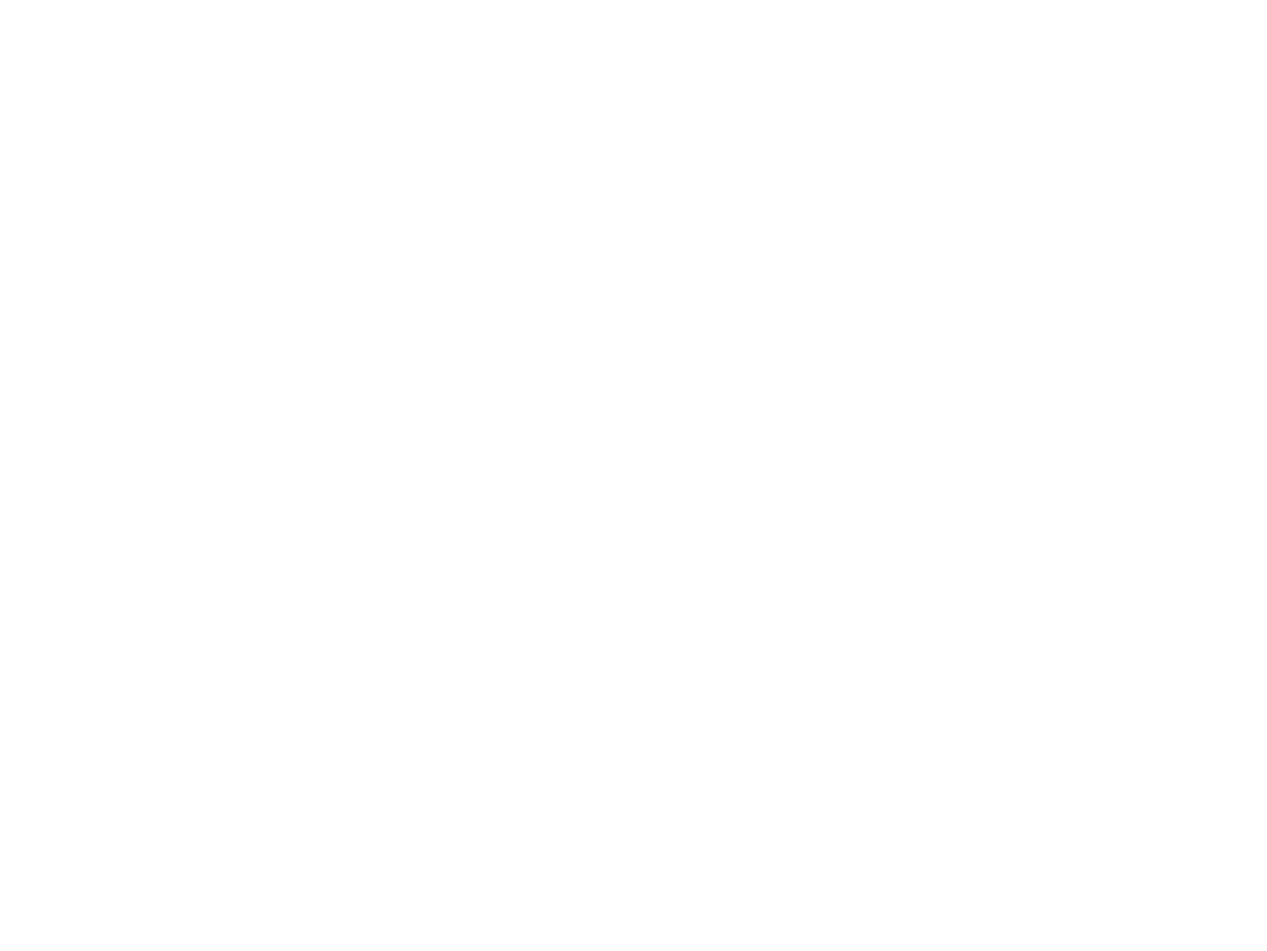
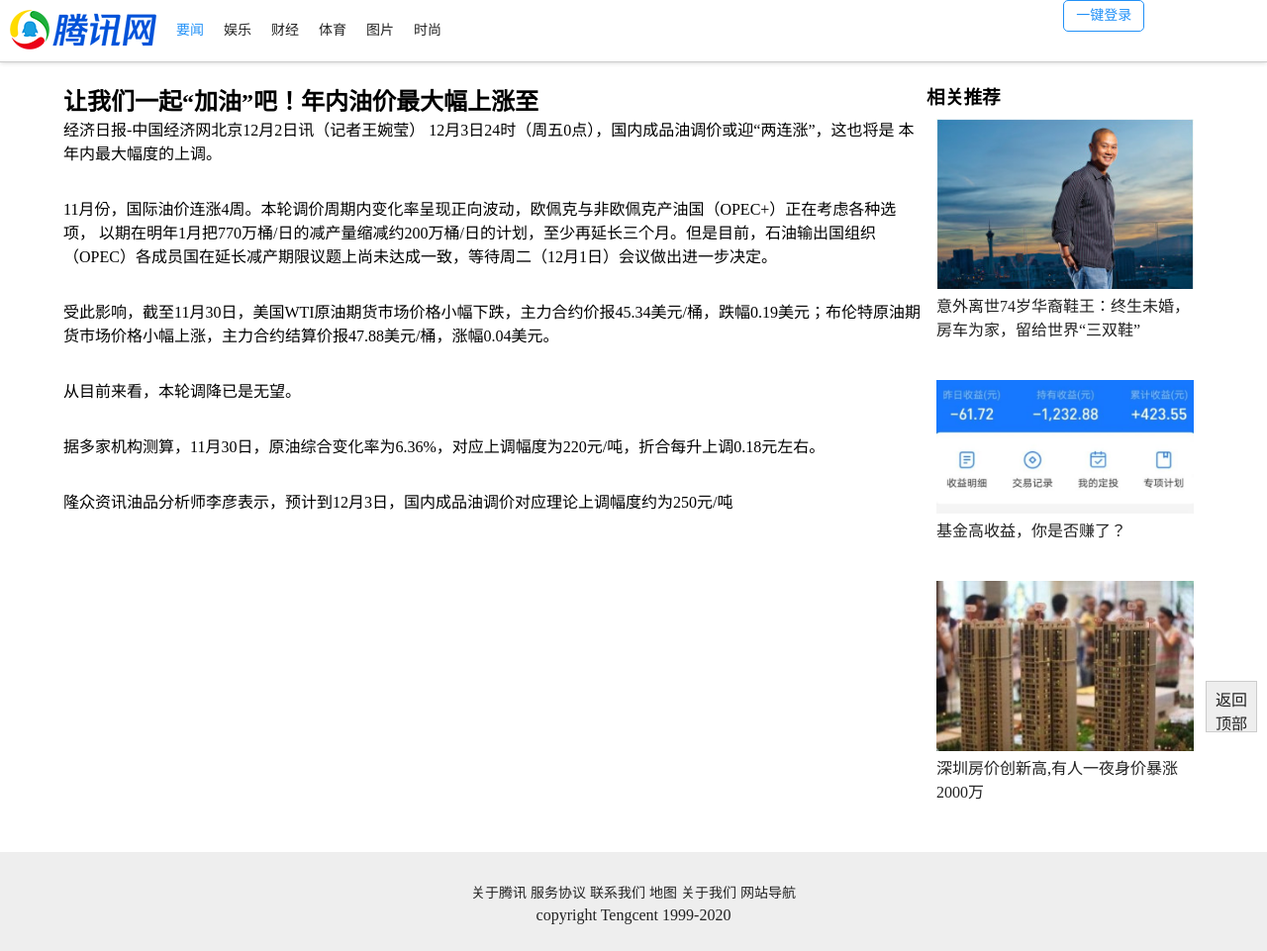
Before and after one commit to li-lus/newsproject, a plain HTML site: page index.html in a window 1280 px wide. Shown: the whole page at 99% size. Before the commit the page ends 800 px from the top, so only its background shows below. Drawn offline with Linux system fonts and the light colour scheme.

Commit message:
新增新闻详情页

```diff
--- /dev/null
+++ b/css/index.css
@@ -0,0 +1,173 @@
+/* 消除标签自带的内外边距 */
+*{
+    margin: 0;
+    padding: 0;
+}
+a{
+    /* 去除下划线 */
+    text-decoration: none;
+    color: #222;
+}
+li{
+    list-style: none;
+}
+
+/* 栅格布局 */
+/* 把网页划分成网格的样子  一定有行和单元格 */
+/* 先写行 */
+.grid{
+    /* 把盒子变成弹性盒子 */
+    display: flex;
+}
+/* .grid-cell-1,
+.grid-cell-2,
+.grid-cell-3,
+.grid-cell-4,
+.grid-cell-5,
+.grid-cell-6{
+    flex-wrap: wrap;
+} */
+/* 把行分成六等份 */
+.grid-cell-1{
+    flex-grow: 1;
+}
+.grid-cell-2{
+    flex-grow: 2;
+}
+.grid-cell-3{
+    flex-grow: 3;
+}
+.grid-cell-4{
+    flex-grow: 4;
+}
+.grid-cell-5{
+    flex-grow: 5;
+}
+.grid-cell-6{
+    flex-grow: 6;
+}
+#header{
+    width: 100%;
+    height: 62px;
+    border-bottom: 1px solid #ccc;
+    box-shadow: 0 0 5px #ccc;
+}
+.header-logo{
+    /* margin 上 右 下 左*/
+    margin: 10px 10px 0 10px;
+}
+.header-nav ul li{
+    float: left;
+    /*float: left;
+     用这个也可以
+     display:inline-block
+    */
+    /* 垂直居中 */
+    line-height: 62px;
+    /* 左右两边都有一个间距 */
+    /* margin:上下间距 左右间距 */
+    margin: 0 10px;
+    font-size: 14px;
+}
+
+#nav--active{
+    color: #2291F7;
+}
+.header-nav ul li a:hover{
+    color: #2291F7;
+    transition: all 600ms linear 0ms;
+}
+.right-box{
+    /* 垂直居中对于行标签可用，对于块标签不可用 */
+    line-height: 62px;
+}
+.right-box a{
+    display: block;
+    width: 80px;
+    height: 30px;
+    border: 1px solid #2291F7;
+    border-radius: 5px;
+    text-align: center;
+    line-height: 30px;
+    font-size: 14px;
+    color: #2291F7;
+}
+.right-box a:hover{
+    background: #f8ebfe;
+    transition: all 400ms linear 0ms;
+}
+#content{
+    width: 90%;
+    margin: 20px auto;
+}
+.container h1{
+    margin: 12px 0;
+    font-size: 34px;
+    color: #333;
+}
+.container p{
+    font-size: 16px;
+    margin-bottom: 32px;
+}
+.hot-new{
+    width: 270px;
+    margin-left: 10px;
+}
+.hot-new h3{
+    font-size: 24px;
+    margin-bottom: 10px;
+}
+.news-box{
+    margin-bottom: 20px;
+    padding: 10px;
+    width: 260px;
+}
+.news-box img{
+    width: 100%;
+}
+.news-box:hover{
+    border: 1px solid #eee;
+    border-radius: 5px;
+}
+.news-box:hover a{
+    color: #2291F7;
+    transition: all 400ms linear 0ms;
+}
+.news-box dt{
+    width: 260px;
+    overflow: hidden;
+    transition: all 400ms linear 0ms;
+}
+.news-box:hover img{
+    /* 转换放大 */
+    transform: scale(1.1);
+    transition: all 400ms linear 0ms;
+}
+#retrun-box{
+    width: 40px;
+    height: 40px;
+    padding: 5px;
+    background: #eee;
+    display: block;
+    position: fixed;
+    right: 10px;
+    bottom: 60px;
+    border: 1px solid #ccc;
+    text-align: center;
+}
+/* 底部样式 */
+#footer{
+    height: 100px;
+    background: #eee;
+    text-align: center;
+}
+#footer ul li{
+    display: inline-block;
+    margin-top: 30px;
+    margin-bottom: 5px;
+    font-size: 14px;
+}
+#footer ul li a:hover{
+    color: #2291F7;
+    transition: all 400ms linear 0ms;
+}
--- a/index.html
+++ b/index.html
@@ -3,9 +3,85 @@
 <head>
     <meta charset="UTF-8">
     <meta name="viewport" content="width=device-width, initial-scale=1.0">
-    <title>今日头条首页</title>
+    <title>Document</title>
+    <link rel="stylesheet" href="./css/index.css">
 </head>
 <body>
+    <!-- 头部标签 -->
+    <header id="header" class="grid">
+        <div class="header-logo">
+            <img src="./img/logo.png" alt="">
+        </div>
+        <div class="header-nav grid-cell-5">
+            <ul>
+                <li><a href="" id="nav--active">要闻</a></li>
+                <li><a href="">娱乐</a></li>
+                <li><a href="">财经</a></li>
+                <li><a href="">体育</a></li>
+                <li><a href="">图片</a></li>
+                <li><a href="">时尚</a></li>
+            </ul>
+        </div>
+        <!-- 右边登录按钮 -->
+        <div class="right-box grid-cell-1">
+            <a href="">一键登录</a>
+        </div>
+    </header>
+    <!-- 主题内容区 -->
+    <section id="content" class="grid">
+        <div class="container grid-cell-5">
+            <h2>让我们一起“加油”吧！年内油价最大幅上涨至</h2>
+            <p>经济日报-中国经济网北京12月2日讯（记者王婉莹） 12月3日24时（周五0点），国内成品油调价或迎“两连涨”，这也将是
+                本年内最大幅度的上调。 </p>
+            <p>11月份，国际油价连涨4周。本轮调价周期内变化率呈现正向波动，欧佩克与非欧佩克产油国（OPEC+）正在考虑各种选项，
+                以期在明年1月把770万桶/日的减产量缩减约200万桶/日的计划，至少再延长三个月。但是目前，石油输出国组织（OPEC）各成员国在延长减产期限议题上尚未达成一致，等待周二（12月1日）会议做出进一步决定。 </p>
+            <p>受此影响，截至11月30日，美国WTI原油期货市场价格小幅下跌，主力合约价报45.34美元/桶，跌幅0.19美元；布伦特原油期货市场价格小幅上涨，主力合约结算价报47.88美元/桶，涨幅0.04美元。 </p>
+            <p>从目前来看，本轮调降已是无望。 </p>
+            <p>据多家机构测算，11月30日，原油综合变化率为6.36%，对应上调幅度为220元/吨，折合每升上调0.18元左右。 </p>
+            <p>隆众资讯油品分析师李彦表示，预计到12月3日，国内成品油调价对应理论上调幅度约为250元/吨</p>
+        </div>
+        <div class="not-new grid-cell-1">
+            <h3>相关推荐</h3>
+            <!-- 一个盒子开始 -->
+            <dl class="news-box">
+                <a href="#">
+                    <dt><img src="./img/1.jpg" alt=""></dt>
+                    <dd>意外离世74岁华裔鞋王：终生未婚，房车为家，留给世界“三双鞋”</dd>
+                </a>
+            </dl>
 
+            <dl class="news-box">
+                <a href="#">
+                    <dt><img src="./img/2.jpg" alt=""></dt>
+                    <dd>基金高收益，你是否赚了？</dd>
+                </a>
+            </dl>
+
+
+            <dl class="news-box">
+                <a href="#">
+                    <dt><img src="./img/3.jpg" alt=""></dt>
+                    <dd>深圳房价创新高,有人一夜身价暴涨2000万</dd>
+                </a>
+            </dl>
+
+        </div>
+    </section>
+    <!-- 返回顶部按钮 -->
+    <a href="#" id="retrun-box">返回顶部</a>
+
+    <!-- 底部处理 -->
+    <footer id="footer">
+        <ul>
+            <li><a href="">关于腾讯</a></li>
+            <li><a href="">服务协议</a></li>
+            <li><a href="">联系我们</a></li>
+            <li><a href="">地图</a></li>
+            <li><a href="">关于我们</a></li>
+            <li><a href="">网站导航</a></li>
+        </ul>
+
+        <a href="#">copyright Tengcent 1999-2020</a>
+    </footer>
 </body>
 </html>
```
Also changed, not shown: img/1.jpg (added), img/2.jpg (added), img/3.jpg (added), img/logo.png (added).
